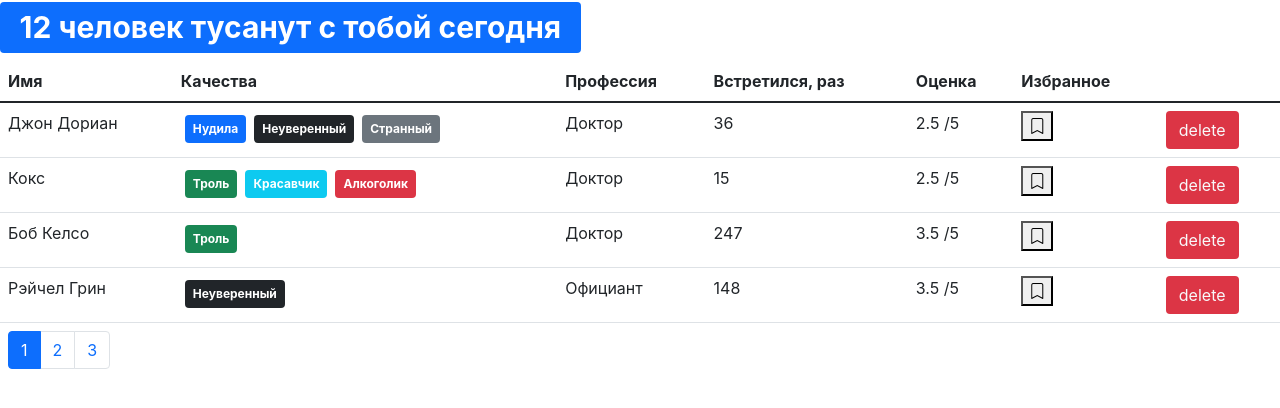
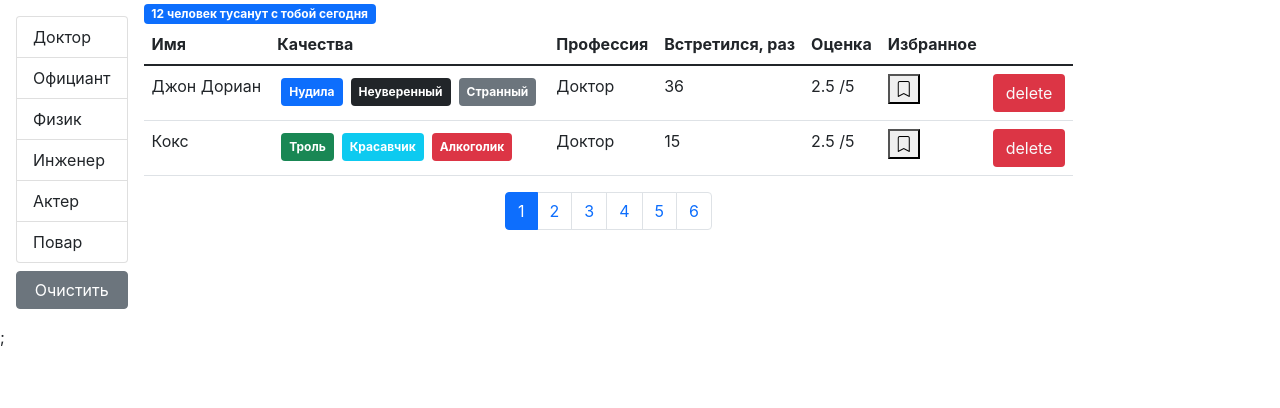
Before and after one commit to Galiathusz/fast-company-updated, a React (Create React App) app: page / in a window 1280 px wide. Shown: the top 408 px of the page. Built offline with nearby package versions, Linux system fonts and the light colour scheme.

Commit message:
profession filter

```diff
--- a/src/App.js
+++ b/src/App.js
@@ -1,10 +1,13 @@
-import React, { useState } from "react";
+import React, { useState, useEffect } from "react";
 import Users from "./components/users";
-import SearchStatus from "./components/searchStatus";
 import api from "./api";
 
 function App() {
-    let [users, setUsers] = useState(api.users.fetchAll());
+    let [users, setUsers] = useState();
+
+    useEffect(() => {
+        api.users.fetchAll().then((data) => setUsers(data));
+    }, []);
 
     let handleDelete = (userId) => {
         setUsers((PrevState) =>
@@ -25,14 +28,13 @@
 
     return (
         <>
-            <h1>
-                <SearchStatus length={users.length} />
-            </h1>
-            <Users
-                users={users}
-                onDelete={handleDelete}
-                onToggleBookMark={handleToggleBookMark}
-            />
+            {users && (
+                <Users
+                    users={users}
+                    onDelete={handleDelete}
+                    onToggleBookMark={handleToggleBookMark}
+                />
+            )};
         </>
     );
 }
--- /dev/null
+++ b/src/api/fake.api/professions.api.js
@@ -0,0 +1,26 @@
+export const professionsObject = {
+    doctor: { _id: "67rdca3eeb7f6fgeed471818", name: "Доктор" },
+    waiter: { _id: "67rdca3eeb7f6fgeed471820", name: "Официант" },
+    physics: { _id: "67rdca3eeb7f6fgeed471814", name: "Физик" },
+    engineer: { _id: "67rdca3eeb7f6fgeed471822", name: "Инженер" },
+    actor: { _id: "67rdca3eeb7f6fgeed471824", name: "Актер" },
+    cook: { _id: "67rdca3eeb7f6fgeed471829", name: "Повар" }
+};
+export const professions = [
+    { _id: "67rdca3eeb7f6fgeed471818", name: "Доктор" },
+    { _id: "67rdca3eeb7f6fgeed471820", name: "Официант" },
+    { _id: "67rdca3eeb7f6fgeed471814", name: "Физик" },
+    { _id: "67rdca3eeb7f6fgeed471822", name: "Инженер" },
+    { _id: "67rdca3eeb7f6fgeed471824", name: "Актер" },
+    { _id: "67rdca3eeb7f6fgeed471829", name: "Повар" }
+];
+let fetchAll = () =>
+    new Promise((resolve) => {
+        window.setTimeout(function () {
+            resolve(professions);
+        }, 2000);
+    });
+
+export default {
+    fetchAll
+};
--- a/src/api/fake.api/user.api.js
+++ b/src/api/fake.api/user.api.js
@@ -1,11 +1,5 @@
-const professions = {
-    doctor: { _id: "67rdca3eeb7f6fgeed471818", name: "Доктор" },
-    waiter: { _id: "67rdca3eeb7f6fgeed471820", name: "Официант" },
-    physics: { _id: "67rdca3eeb7f6fgeed471814", name: "Физик" },
-    engineer: { _id: "67rdca3eeb7f6fgeed471822", name: "Инженер" },
-    actor: { _id: "67rdca3eeb7f6fgeed471824", name: "Актер" },
-    cook: { _id: "67rdca3eeb7f6fgeed471829", name: "Повар" }
-};
+import { professionsObject as professions } from "./professions.api";
+
 const qualities = {
     tedious: {
         _id: "67rdca3eeb7f6fgeed471198",
@@ -149,6 +143,14 @@
         bookmark: false
     }
 ];
-export function fetchAll() {
-    return users;
-}
+
+const fetchAll = () =>
+    new Promise((resolve) => {
+        window.setTimeout(function () {
+            resolve(users);
+        }, 2000);
+    });
+
+export default {
+    fetchAll
+};
--- a/src/api/index.js
+++ b/src/api/index.js
@@ -1,5 +1,7 @@
-import * as users from "./fake.api/user.api";
+import users from "./fake.api/user.api";
+import professions from "./fake.api/professions.api";
 const API = {
-    users
+    users,
+    professions
 };
 export default API;
--- /dev/null
+++ b/src/components/groupList.jsx
@@ -0,0 +1,55 @@
+import React from "react";
+import PropTypes from "prop-types";
+
+const GroupList = ({
+    items,
+    valueProperty,
+    contentProperty,
+    onItemSelect,
+    selectedItem
+}) => {
+    return (
+        <ul className="list-group">
+            {Array.isArray(items) ? items.map((item) => (
+                <li
+                    key={item[valueProperty]}
+                    className={
+                        "list-group-item " +
+                        (item === selectedItem ? "active" : "")
+                    }
+                    onClick={() => onItemSelect(items[item])}
+                    role="button"
+                >
+                    {item[contentProperty]}
+                </li>
+            )) : Object.keys(items).map((item) => (
+                <li
+                    key={items[item][valueProperty]}
+                    className={
+                        "list-group-item " +
+                        (items[item] === selectedItem ? "active" : "")
+                    }
+                    onClick={() => onItemSelect(items[item])}
+                    role="button"
+                >
+                    {items[item][contentProperty]}
+                </li>
+            ))
+            }
+        </ul>
+    );
+};
+GroupList.defaultProps = {
+    valueProperty: "_id",
+    contentProperty: "name"
+};
+
+GroupList.propTypes = {
+    items: PropTypes.oneOfType([PropTypes.object, PropTypes.array]),
+    valueProperty: PropTypes.string.isRequired,
+    contentProperty: PropTypes.string.isRequired,
+    onItemSelect: PropTypes.func,
+    selectedItem: PropTypes.object.isRequired
+};
+
+export default GroupList;
--- a/src/components/quality.jsx
+++ b/src/components/quality.jsx
@@ -12,7 +12,7 @@
 Quality.propTypes = {
     color: PropTypes.string.isRequired,
     name: PropTypes.string.isRequired,
-    _id: PropTypes.number.isRequired
+    _id: PropTypes.string.isRequired
 };
 
 export default Quality;
--- a/src/components/user.jsx
+++ b/src/components/user.jsx
@@ -43,9 +43,9 @@
 };
 
 User.propTypes = {
-    _id: PropTypes.number.isRequired,
+    _id: PropTypes.string.isRequired,
     name: PropTypes.string.isRequired,
-    profession: PropTypes.string.isRequired,
+    profession: PropTypes.object.isRequired,
     qualities: PropTypes.array.isRequired,
     completedMeetings: PropTypes.number.isRequired,
     rate: PropTypes.number.isRequired,
--- a/src/components/users.jsx
+++ b/src/components/users.jsx
@@ -1,21 +1,63 @@
-import React, { useState } from "react";
+import React, { useState, useEffect } from "react";
 import { paginate } from "../utils/paginate";
 import Pagination from "./pagination";
 import User from "./user";
+import api from "../api";
+import GroupList from "./groupList";
+import SearchStatus from "./searchStatus";
 import PropTypes from "prop-types";
 
 const Users = ({ users, onDelete, onToggleBookMark }) => {
-    let count = users.length;
-    let pageSize = 4;
     let [currentPage, setCurrentPage] = useState(1);
+    let [professions, setProfession] = useState();
+    let [selectedProf, setSelectedProf] = useState();
+    let pageSize = 2;
+
+    useEffect(() => {
+        api.professions.fetchAll().then((data) => setProfession(data));
+    }, []);
+
+    useEffect(() => {
+        setCurrentPage(1);
+    }, [selectedProf]);
+
+    const handleProfessionSelect = (item) => {
+        setSelectedProf(item);
+    };
+
     let handlePageChange = (pageIndex) => {
         setCurrentPage(pageIndex);
     };
 
-    let userCrop = paginate(users, currentPage, pageSize);
+    let filteredUsers = selectedProf ? users.filter((user) => user.profession === selectedProf) : users;
+    let count = filteredUsers.length;
+
+    let userCrop = paginate(filteredUsers, currentPage, pageSize);
+
+    let clearFilter = () => {
+        setSelectedProf();
+    };
 
     return (
-        <>
+        <div className="d-flex">
+
+            {professions && (
+                <div className="d-flex flex-column flex-shrink-0 p-3">
+                    <GroupList
+                        selectedItem={selectedProf}
+                        items={professions}
+                        onItemSelect={handleProfessionSelect}
+                    />
+                    <button
+                        className="btn btn-secondary mt-2"
+                        onClick={clearFilter}
+                    >
+                        Очистить
+                    </button>
+                </div>
+            )}
+            <div className="d-flex flex-column">
+                <SearchStatus length={count} />
                 {count !== 0 ? (
                     <table className="table">
                         <thead>
@@ -38,18 +80,21 @@
                                     {...user}
                                 />
                             ))}
+                        </tbody>
+                    </table>
+                ) : (
+                    ""
+                )}
+                <div className="d-flex justify-content-center">
                     <Pagination
                         itemsCount={count}
                         pageSize={pageSize}
                         currentPage={currentPage}
                         onPageChange={handlePageChange}
                     />
-                    </tbody>
-                </table>
-            ) : (
-                ""
-            )}
-        </>
+                </div>
+            </div>
+        </div>
     );
 };
 
```
Also changed, not shown: .eslintrc.js. Lines whose indentation alone changed are shown as unchanged.
